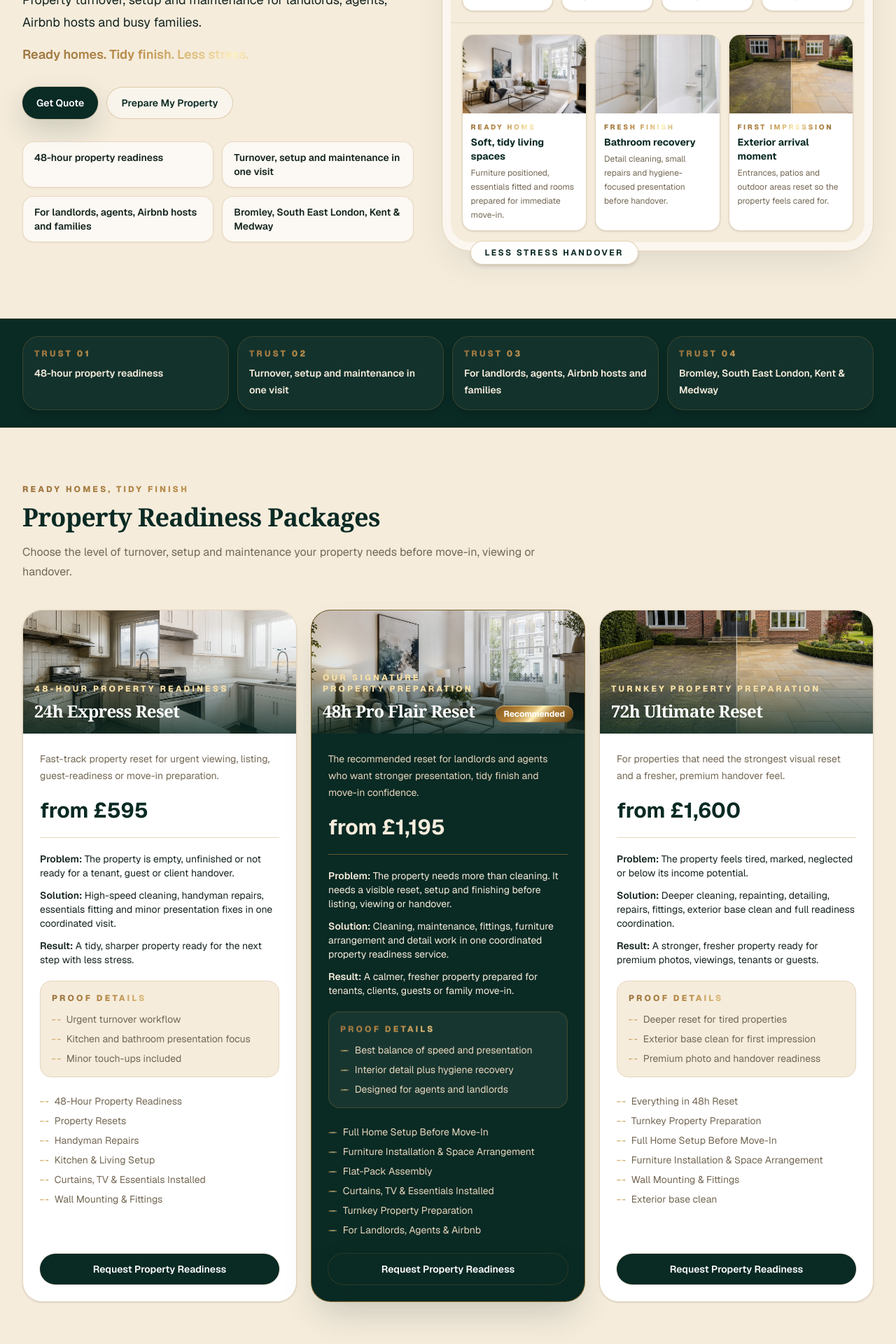
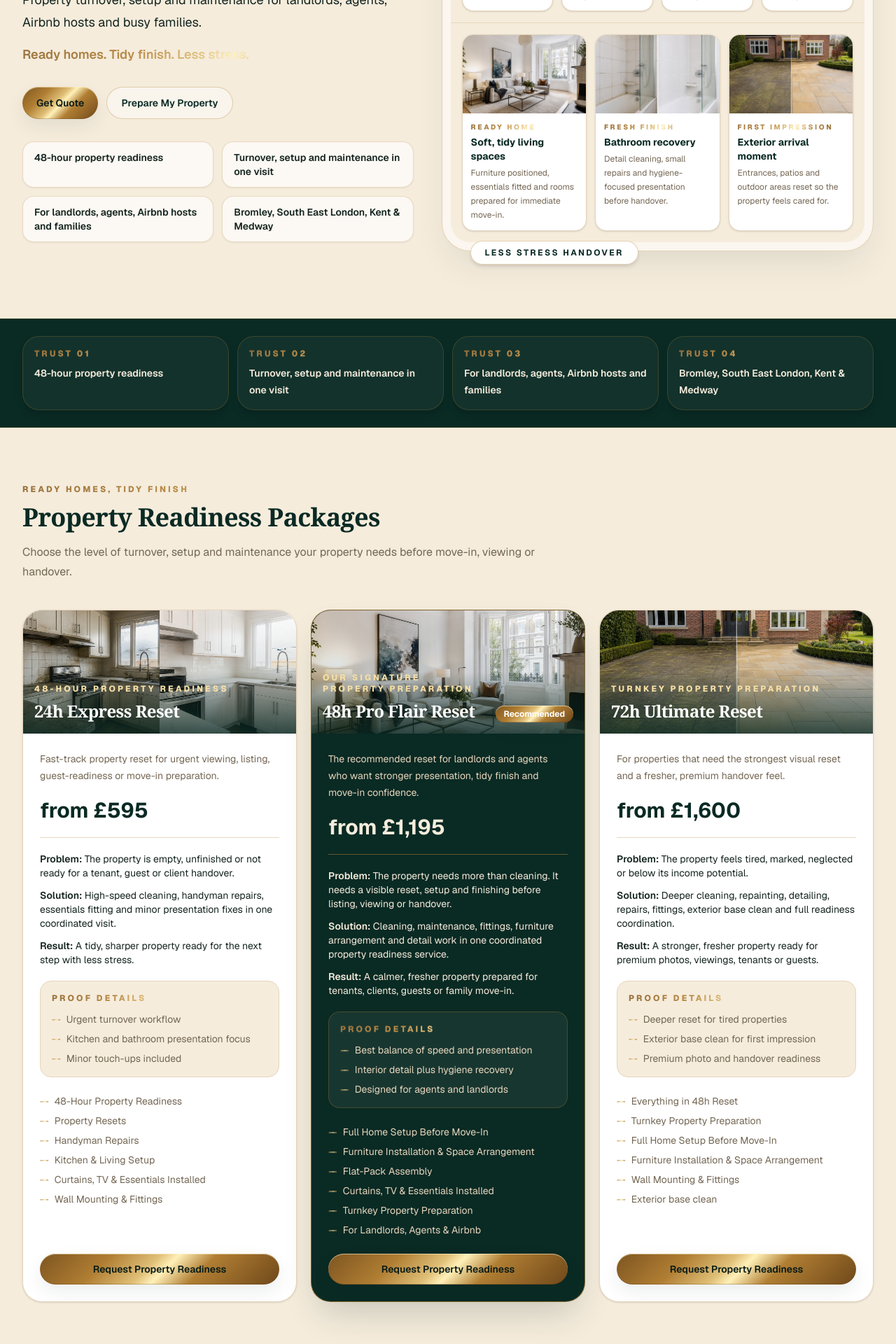
Before and after one commit to RomanKozhushko/Careandflair, a Next.js app: page / in a window 1280 px wide. Shown: the part 640-2560 px from the top of the page at 70% size. Built offline with nearby package versions, Linux system fonts and the light colour scheme.

Commit message:
Use brushed brass CTA buttons

```diff
--- a/src/app/before-after/page.tsx
+++ b/src/app/before-after/page.tsx
@@ -31,7 +31,7 @@ export default function BeforeAfterPage() {
                 <h1 className="max-w-4xl text-5xl font-semibold tracking-[-0.04em] sm:text-6xl">Visual proof for property readiness.</h1>
                 <p className="mt-6 max-w-2xl text-lg leading-8 text-[#E6D6BD]">Browse transformation examples for bathrooms, kitchens, mould recovery, carpets, kerb appeal, windows and full property resets across Bromley, South East London, Kent and Medway.</p>
                 <div className="mt-8 flex flex-col gap-3 sm:flex-row">
-                  <Link href="#gallery" className="inline-flex justify-center rounded-full bg-white px-6 py-3 text-sm font-semibold text-[#0a2a24] ring-1 ring-[#b07e33]/25 transition hover:bg-[#f5ecdc]">Browse Gallery</Link>
+                  <Link href="#gallery" className="inline-flex justify-center rounded-full brass-fill px-6 py-3 text-sm font-semibold text-[#061A17] transition hover:brightness-105">Browse Gallery</Link>
                   <Link href="/quote" className="inline-flex justify-center rounded-full border border-[#b07e33]/35 bg-white/5 px-6 py-3 text-sm font-semibold text-white transition hover:bg-white/10">Get Quote for Similar Result</Link>
                 </div>
               </div>
@@ -62,7 +62,7 @@ export default function BeforeAfterPage() {
               <p className="brand-label text-xs brass-text">Need a similar result?</p>
               <h2 className="mt-3 text-3xl font-semibold tracking-tight">Get Quote for Similar Result</h2>
               <p className="mx-auto mt-3 max-w-2xl text-sm leading-7 text-[#E6D6BD]">Send the property details, condition and deadline. We’ll help match the right reset package or visual upgrade.</p>
-              <Link href="/quote" className="mt-6 inline-flex rounded-full bg-white px-6 py-3 text-sm font-semibold text-[#0a2a24] ring-1 ring-[#b07e33]/20 transition hover:bg-[#f5ecdc]">
+              <Link href="/quote" className="mt-6 inline-flex rounded-full brass-fill px-6 py-3 text-sm font-semibold text-[#061A17] transition hover:brightness-105">
                 Get Quote for Similar Result
               </Link>
             </div>
--- a/src/before-after/BeforeAfterCard.tsx
+++ b/src/before-after/BeforeAfterCard.tsx
@@ -29,7 +29,7 @@ export function BeforeAfterCard({ item }: BeforeAfterCardProps) {
           <p><span className="font-semibold text-[#0a2a24]">Problem:</span> {item.problem}</p>
           <p><span className="font-semibold text-[#0a2a24]">Result:</span> {item.result}</p>
         </div>
-        <Link href={visualCtaHref(item.ctaPreset)} className="mt-auto inline-flex w-full items-center justify-center rounded-full bg-[#0a2a24] px-5 py-3 text-sm font-semibold text-white transition hover:bg-[#14241F]">
+        <Link href={visualCtaHref(item.ctaPreset)} className="mt-auto inline-flex w-full items-center justify-center rounded-full brass-fill px-5 py-3 text-sm font-semibold text-[#061A17] transition hover:brightness-105">
           {item.ctaLabel}
         </Link>
       </div>
--- a/src/before-after/FeaturedTransformation.tsx
+++ b/src/before-after/FeaturedTransformation.tsx
@@ -21,7 +21,7 @@ export function FeaturedTransformation({ item }: FeaturedTransformationProps) {
             <p><span className="font-semibold text-white">Solution:</span> {item.solution}</p>
             <p><span className="font-semibold text-white">Result:</span> {item.result}</p>
           </div>
-          <Link href={visualCtaHref(item.ctaPreset)} className="mt-8 inline-flex rounded-full bg-white px-6 py-3 text-sm font-semibold text-[#0a2a24] ring-1 ring-[#b07e33]/20 transition hover:bg-[#f5ecdc]">
+          <Link href={visualCtaHref(item.ctaPreset)} className="mt-8 inline-flex rounded-full brass-fill px-6 py-3 text-sm font-semibold text-[#061A17] transition hover:brightness-105">
             {item.ctaLabel}
           </Link>
         </div>
--- a/src/components/interactive/InteractiveCTA.tsx
+++ b/src/components/interactive/InteractiveCTA.tsx
@@ -23,7 +23,7 @@ export function InteractiveCTA({ href, label, helper, disabledLabel, disabled =
         <p className="font-semibold text-[#0a2a24]">Ready to price the reset?</p>
         <p className="mt-1 text-sm leading-6 text-[#746754]">{helper}</p>
       </div>
-      <Link href={href} className="mt-4 inline-flex w-full items-center justify-center rounded-full bg-[#0a2a24] px-6 py-3 text-sm font-semibold text-white transition hover:bg-[#14241F] sm:mt-0 sm:w-auto">
+      <Link href={href} className="mt-4 inline-flex w-full items-center justify-center rounded-full brass-fill px-6 py-3 text-sm font-semibold text-[#061A17] transition hover:brightness-105 sm:mt-0 sm:w-auto">
         {label}
       </Link>
     </div>
--- a/src/components/interactive/MatchingTransformationPreview.tsx
+++ b/src/components/interactive/MatchingTransformationPreview.tsx
@@ -75,7 +75,7 @@ export function MatchingTransformationPreview({ label, result, fallbackTitle, fa
           <p className="text-[0.65rem] font-bold uppercase tracking-[0.24em] text-[#746754]">{label}</p>
           <p className="mt-2 text-sm font-semibold brass-text">{category}</p>
         </div>
-        <Link href={quoteHref} className="inline-flex shrink-0 items-center justify-center rounded-full bg-[#0a2a24] px-4 py-2 text-xs font-semibold text-white transition hover:bg-[#14241F]">
+        <Link href={quoteHref} className="inline-flex shrink-0 items-center justify-center rounded-full brass-fill px-4 py-2 text-xs font-semibold text-[#061A17] transition hover:brightness-105">
           Quote this fix
         </Link>
       </div>
--- a/src/homepage/BeforeAfterPreview.tsx
+++ b/src/homepage/BeforeAfterPreview.tsx
@@ -33,10 +33,10 @@ export function BeforeAfterPreview() {
               <p><span className="font-semibold text-[#0a2a24]">Result:</span> {strongestItem.result}</p>
             </div>
             <div className="mt-6 flex flex-col gap-3 sm:flex-row">
-              <Link href="/before-after" className="inline-flex justify-center rounded-full bg-[#0a2a24] px-6 py-3 text-sm font-semibold text-white transition hover:bg-[#14241F]">
+              <Link href="/before-after" className="inline-flex justify-center rounded-full brass-fill px-6 py-3 text-sm font-semibold text-[#061A17] transition hover:brightness-105">
                 View Transformations
               </Link>
-              <Link href={visualCtaHref(strongestItem.ctaPreset)} className="inline-flex justify-center rounded-full border border-[#b07e33]/35 bg-white px-6 py-3 text-sm font-semibold text-[#0a2a24] transition hover:bg-[#f5ecdc]">
+              <Link href={visualCtaHref(strongestItem.ctaPreset)} className="inline-flex justify-center rounded-full brass-fill px-6 py-3 text-sm font-semibold text-[#061A17] transition hover:brightness-105">
                 Get Quote for Similar Result
               </Link>
             </div>
--- a/src/quote-builder/QuoteBuilder.tsx
+++ b/src/quote-builder/QuoteBuilder.tsx
@@ -110,7 +110,7 @@ export function QuoteBuilder() {
           <button type="button" onClick={back} disabled={stepIndex === 0 || submitted} className="rounded-full border border-[#E6D6BD] px-5 py-3 text-sm font-semibold text-[#746754] transition hover:border-[#b07e33]/45 disabled:cursor-not-allowed disabled:opacity-40">{config.actions.back}</button>
           <div className="flex gap-3">
             {submitted ? <button type="button" onClick={reset} className="rounded-full border border-[#E6D6BD] px-5 py-3 text-sm font-semibold text-[#746754] transition hover:border-[#b07e33]/45">{config.actions.startAgain}</button> : null}
-            {!submitted && stepIndex < config.steps.length - 1 ? <button type="button" onClick={next} disabled={!canContinue()} className="rounded-full bg-[#0a2a24] px-6 py-3 text-sm font-semibold text-white transition hover:bg-[#14241F] disabled:cursor-not-allowed disabled:opacity-40">{config.actions.next}</button> : null}
+            {!submitted && stepIndex < config.steps.length - 1 ? <button type="button" onClick={next} disabled={!canContinue()} className="rounded-full brass-fill px-6 py-3 text-sm font-semibold text-[#061A17] transition hover:brightness-105 disabled:cursor-not-allowed disabled:opacity-40">{config.actions.next}</button> : null}
             {!submitted && stepIndex === config.steps.length - 1 ? <button type="button" onClick={submit} disabled={!canContinue()} className="rounded-full bg-[#0a2a24] px-6 py-3 text-sm font-semibold text-white ring-1 ring-[#b07e33]/20 transition hover:bg-[#14241F] disabled:cursor-not-allowed disabled:opacity-40">{config.actions.submit}</button> : null}
           </div>
         </div>
--- a/src/ui/CtaButton.tsx
+++ b/src/ui/CtaButton.tsx
@@ -11,9 +11,9 @@ export function CtaButton({ cta, variant = "primary", className = "" }: CtaButto
   if (!cta) return null;
 
   const variants = {
-    primary: "bg-[#0a2a24] text-white shadow-[0_16px_38px_rgba(10,42,36,0.18)] ring-1 ring-[#b07e33]/20 hover:bg-[#14241F] hover:ring-[#b07e33]/45",
+    primary: "brass-fill text-[#061A17] shadow-[0_16px_38px_rgba(10,42,36,0.14)] hover:brightness-105",
     secondary: "border border-[#b07e33]/35 bg-white/45 text-[#0a2a24] hover:bg-white hover:border-[#b07e33]/55",
-    dark: "bg-[#0a2a24] text-white ring-1 ring-[#b07e33]/15 hover:bg-[#14241F]",
+    dark: "brass-fill text-[#061A17] hover:brightness-105",
   };
 
   return (
```
